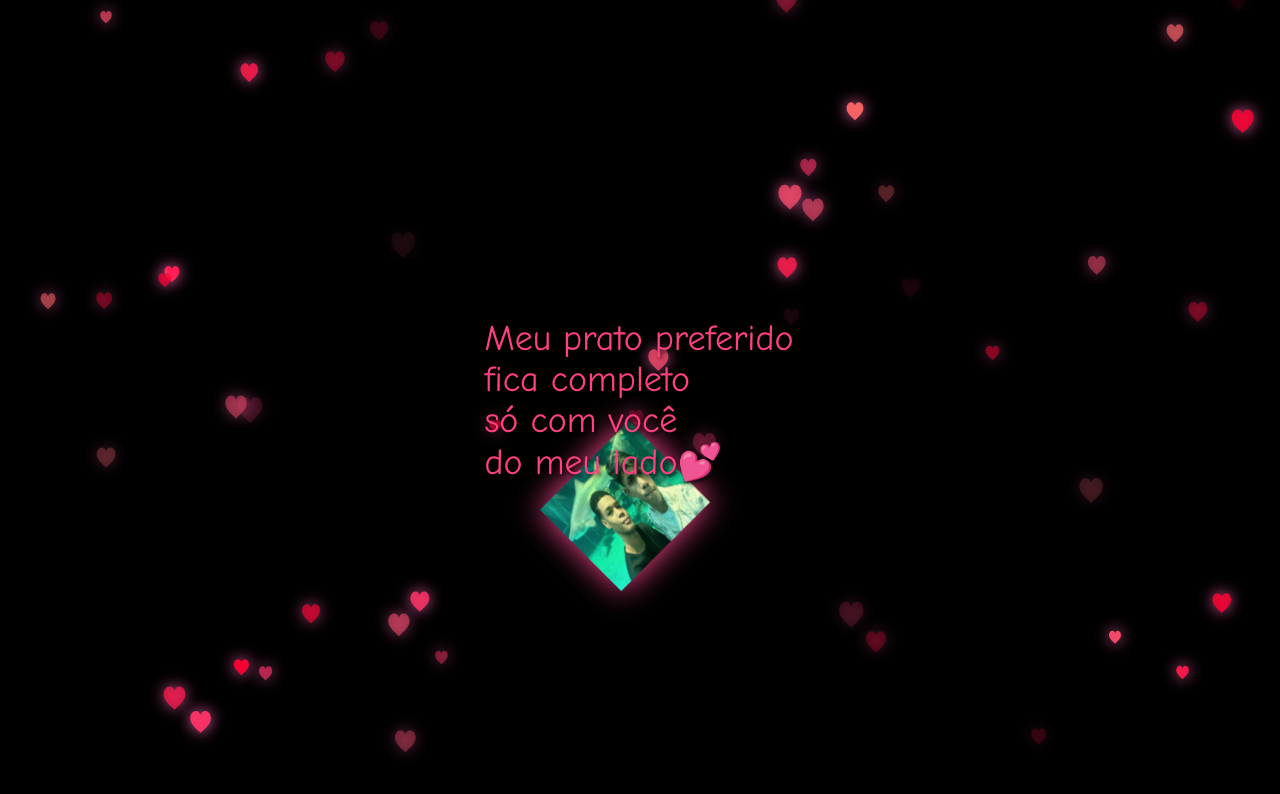
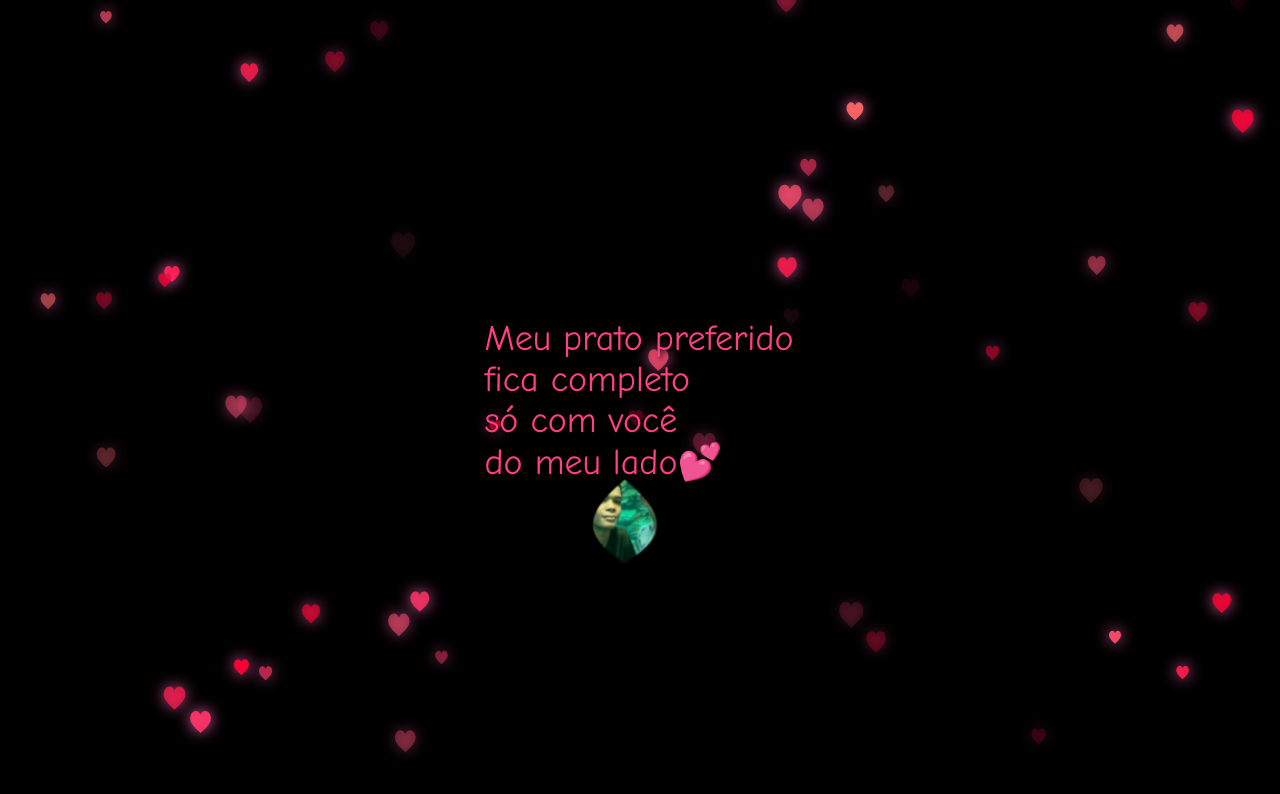
Before and after one commit to Carloseduardo-dev/1-freelance, a plain HTML site: page index.html in a window 1280 px wide. Both pictures are taken after a click on the button "Toque na tela 💝". Drawn offline with Linux system fonts and the light colour scheme.

Commit message:
Update style.css

```diff
--- a/style.css
+++ b/style.css
@@ -48,61 +48,32 @@ canvas {
   text-shadow: 2px 2px 4px rgba(0,0,0,0.8);
 }
 
-/* Estilos específicos para o coração das fotos */
+/* 💖 Estilo atualizado para imagem com formato de coração real */
 .heart-photo {
-  position: relative;
+  position: absolute;
   width: 120px;
   height: 110px;
-  transform: rotate(-45deg);
-  background-size: cover !important;
-  background-position: center !important;
+  z-index: 3;
+  pointer-events: none;
+  object-fit: cover;
   filter: drop-shadow(0 0 15px #ff4081) brightness(1.1);
   animation: heartPulse 2s ease-in-out infinite;
-  z-index: 3;
-  /* IMPORTANTE: Remove qualquer borda ou fundo que possa aparecer */
-  border: none !important;
-  outline: none !important;
-  box-shadow: none !important;
+  clip-path: path("M60 110 C90 90 110 70 60 30 C10 70 30 90 60 110 Z");
+  transition: transform 0.3s ease, opacity 0.3s ease;
 }
 
-.heart-photo:before,
-.heart-photo:after {
-  content: '';
-  width: 60px;
-  height: 90px;
-  position: absolute;
-  left: 60px;
-  top: 0;
-  background: inherit;
-  background-size: inherit !important;
-  background-position: inherit !important;
-  border-radius: 60px 60px 0 0;
-  transform: rotate(-45deg);
-  transform-origin: 0 100%;
-  /* Remove qualquer borda dos pseudo-elementos */
-  border: none !important;
-  outline: none !important;
-  box-shadow: none !important;
-}
-
-.heart-photo:after {
-  left: 0;
-  transform: rotate(45deg);
-  transform-origin: 100% 100%;
+.heart-photo:hover {
+  filter: drop-shadow(0 0 25px #ff4081) brightness(1.2);
+  transform: scale(1.1);
 }
 
 @keyframes heartPulse {
   0%, 100% {
-    transform: rotate(-45deg) scale(1);
+    transform: scale(1);
   }
   50% {
-    transform: rotate(-45deg) scale(1.05);
+    transform: scale(1.05);
   }
-}
-
-.heart-photo:hover {
-  filter: drop-shadow(0 0 25px #ff4081) brightness(1.2);
-  transform: rotate(-45deg) scale(1.1);
 }
 
 @keyframes pulse {
@@ -111,13 +82,7 @@ canvas {
   100% { transform: scale(1); }
 }
 
-/* Reset geral para garantir que nada interfira */
+/* Garantir que nada interfira nos elementos principais */
 * {
   box-sizing: border-box;
 }
-
-/* Esconde qualquer elemento que possa estar causando o quadrado */
-div:not(.heart-photo):not(#mensagem):not(#startButton) {
-  background: none !important;
-  border: none !important;
-}
```
